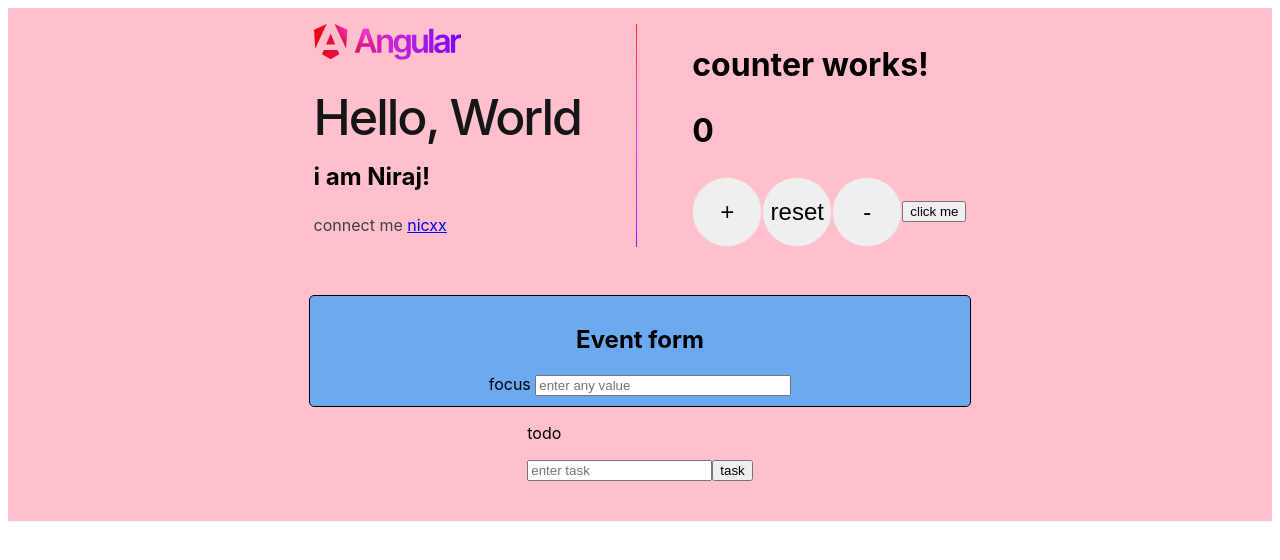
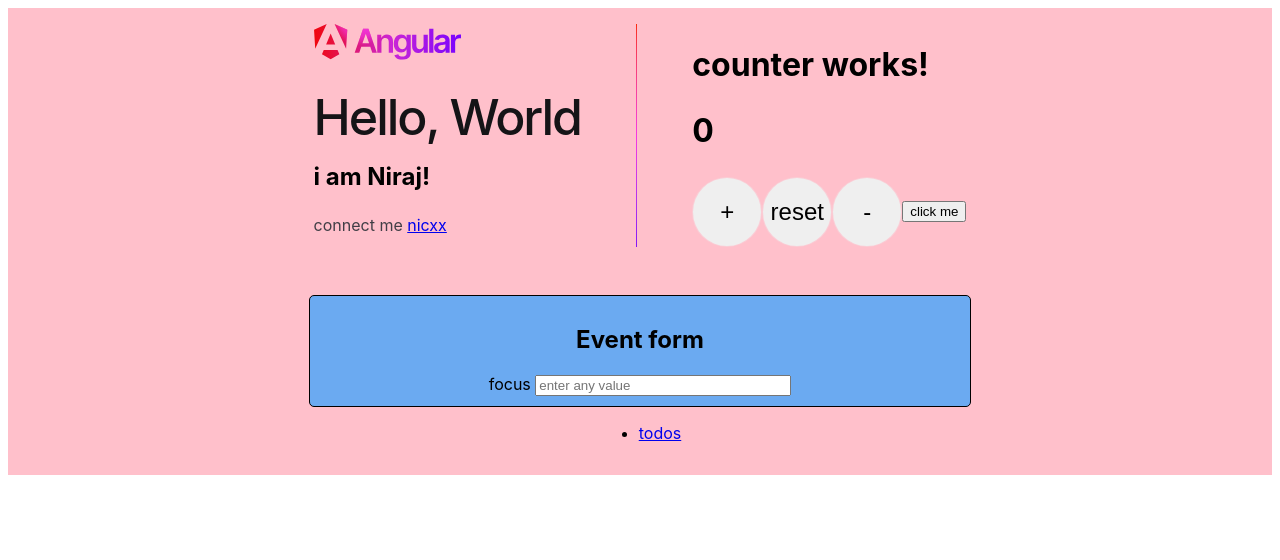
Before and after one commit to Paradva-Niraj/agular-leaning, an Angular app: page / in a window 1280 px wide. Shown: the top 560 px of the page. Built offline with nearby package versions, Linux system fonts and the light colour scheme.

Commit message:
routinglink and outlet

```diff
--- a/src/app/app.html
+++ b/src/app/app.html
@@ -343,7 +343,13 @@
       </div>
   </div>
   <div>
-    <app-todo></app-todo>
-  </div>
-</main>
+    <!-- <app-todo></app-todo> -->
+     <ul>
+      <li>
+        <a routerLink="/todo">todos</a>
+      </li>
+     </ul>
+    </div>
+  </main>
+  <!-- <router-outlet /> -->
 <router-outlet />
--- a/src/app/app.routes.ts
+++ b/src/app/app.routes.ts
@@ -1,3 +1,7 @@
 import { Routes } from '@angular/router';
+import { Todo } from './todo/todo';
 
-export const routes: Routes = [];
+
+export const routes: Routes = [
+    {path:"todo",component:Todo}
+];
--- a/src/app/app.ts
+++ b/src/app/app.ts
@@ -1,11 +1,11 @@
 import { Component, signal } from '@angular/core';
-import { RouterOutlet } from '@angular/router';
+import { RouterLink, RouterOutlet } from '@angular/router';
 import { Counter } from './counter/counter';
 import { Todo } from './todo/todo';
 
 @Component({
   selector: 'app-root',
-  imports: [RouterOutlet,Counter,Todo],
+  imports: [RouterOutlet,Counter,Todo,RouterLink,RouterOutlet],
   templateUrl: './app.html',
   styleUrl: './app.css'
 })
```
